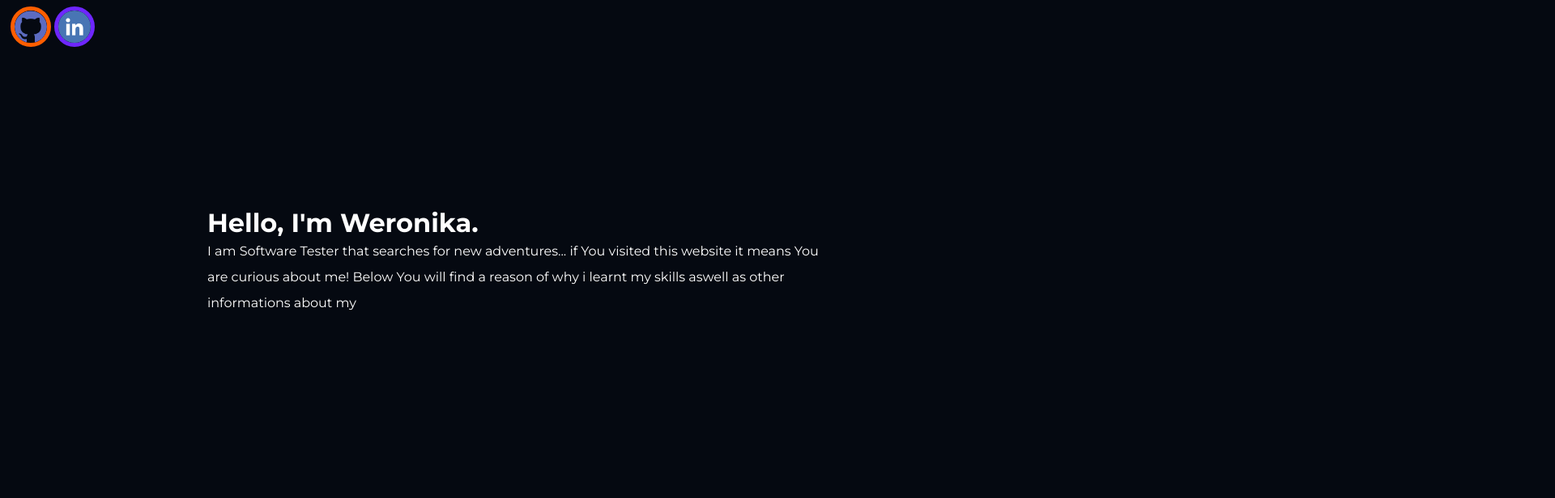
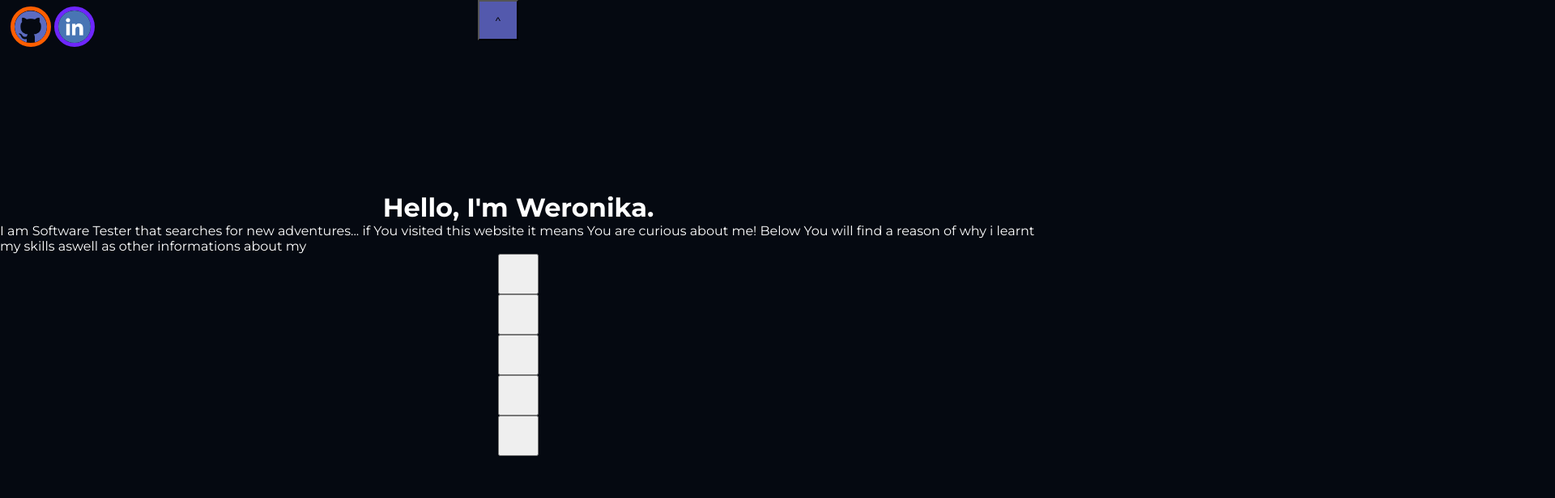
Before and after one commit to veru-tru/website, a website: page public/index.html in a window 1280 px wide. Shown: the top 616 px of the page at 81% size, 1920 px wide, since content can reach past the window. Drawn offline with Linux system fonts and the light colour scheme.

Commit message:
messy concept change - to be continued...

```diff
--- a/public/index.html
+++ b/public/index.html
@@ -13,18 +13,27 @@
 </head>
 
 <body>
+    <app>
         <div class="navbarLinks">
             <a href="https://github.com/veru-tru"><img class="navbarLink github" src="pictures/github.png"
                     alt="https://www.flaticon.com/free-icons/github"></a>
             <a href="https://www.linkedin.com/in/weronika-truscelli-807b4a208/"><img class="navbarLink linkedin"
                     src="pictures/linkedin.png" alt="https://www.flaticon.com/free-icons/linkedin"></a>
         </div>
-    <div id="welcomeSection">
+        <button class="back" data-target="back-btn">^</button>
+        <div id="welcomeSection" class="screen active">
             <h1>Hello, I'm Weronika.</h1>
-        <p>I am Software Tester that searches for new adventures... if You visited this website it means You are curious
-            about me! Below You will find a reason of why i learnt my skills aswell as other informations about my</p>
+            <p>I am Software Tester that searches for new adventures... if You visited this website it means You are
+                curious
+                about me! Below You will find a reason of why i learnt my skills aswell as other informations about my
+            </p>
+            <button data-target="characterSection"></button>
+            <button data-target="skills"></button>
+            <button data-target="space"></button>
+            <button data-target="about_me"></button>
+            <button data-target="carousel"></button>
         </div>
-    <div class="characterSection">
+        <div id="characterSection" class="characterSection screen">
             <div class="characterProfile">
                 <div class="character">
                     <div class="characterVisuals">
@@ -159,92 +168,115 @@
             </div>
         </div>
         <!-- <canvas id = "canvas" width = "500px" height ="300px"></canvas> -->
-    <div class="skills">
+        <div id="skills" class="screen">
             <div class="skill">
                 <h2>ARCGIS</h2>
                 <img class="skills-photo" src="pictures/gis.png" alt="bsd">
-            <p>Learning about ArcMap during my university years has been always my favourite part of the week. I decided
-                to focus more on how we can interpret data and visualise it using ArcMap toolbox, thats why i decided to
-                use the knowledge about ArcMap in my bachleor work. Later on in my first job i got to know about newer
-                product of Esri which is ArcGIS Pro. The endless possibilities of manipulating data has inspired me to
+                <p>Learning about ArcMap during my university years has been always my favourite part of the week. I
+                    decided
+                    to focus more on how we can interpret data and visualise it using ArcMap toolbox, thats why i
+                    decided to
+                    use the knowledge about ArcMap in my bachleor work. Later on in my first job i got to know about
+                    newer
+                    product of Esri which is ArcGIS Pro. The endless possibilities of manipulating data has inspired me
+                    to
                     deepen my knowledge about ArcGIS and its arcpy library.</p>
             </div>
             <div class="skill">
                 <h2>JAVASCRIPT HTML CSS</h2>
                 <img class="skills-photo" src="pictures/js.png" alt="vectorsmarket15">
-            <p>My journey with frontend tools started out of my curiosity, I have been always wondering how websites are
-                created. NOW I KNOW! Yet there is still huge journey in front of me and my curiosity is not focused only
+                <p>My journey with frontend tools started out of my curiosity, I have been always wondering how websites
+                    are
+                    created. NOW I KNOW! Yet there is still huge journey in front of me and my curiosity is not focused
+                    only
                     on frontend... now my other question is HOW THE BACKEND EXACTLY WORKS?! The best thing i love about
                     myself is that i know that its just a matter of time and i will get answer for my question!</p>
             </div>
             <div class="skill">
                 <h2>SQL</h2>
                 <img class="skills-photo" src="pictures/sql.png" alt="Freepik">
-            <p>Query language was something that I stumbled on while exploring about backend, i instantly felt in love
-                with SQL - for its simplicity and usefullness. Structured database management is so satisfying and at
+                <p>Query language was something that I stumbled on while exploring about backend, i instantly felt in
+                    love
+                    with SQL - for its simplicity and usefullness. Structured database management is so satisfying and
+                    at
                     the same time challenging - which is perfect match for me!</p>
             </div>
             <div class="skill">
                 <h2>PYTHON</h2>
                 <img class="skills-photo" src="pictures/python.png" alt="Foxland">
                 <p>I have attended to basic python course at that time i realized how useful it can be with data
-                manipulation and automation it works perfectly with ArcGIS Pro due to arcpy library. It allowed me to
+                    manipulation and automation it works perfectly with ArcGIS Pro due to arcpy library. It allowed me
+                    to
                     create simple code to automate map printouts of chosen properties.</p>
             </div>
             <div class="skill">
                 <h2>TESTING</h2>
                 <img class="skills-photo" src="pictures/tester.png" alt="Muhammad Ali">
-            <p>I got to know about testing importance because of my friend, she inspired me to learn more about it. At
-                the beggining understanding ISTQB syllabus was hard, but after expanding my knowledge about testing i
-                can admit that everything in syllabus has its own meaning and great sense. In testing i put emphasis on
+                <p>I got to know about testing importance because of my friend, she inspired me to learn more about it.
+                    At
+                    the beggining understanding ISTQB syllabus was hard, but after expanding my knowledge about testing
+                    i
+                    can admit that everything in syllabus has its own meaning and great sense. In testing i put emphasis
+                    on
                     communication, documentation, constant learning and analythical thinking.</p>
             </div>
         </div>
-    <div class="space">
+        <div id="space" class="screen">
             <h2>Now its time to get to know more about my passions</h2>
         </div>
-    <div class="about_me">
+        <div id="about_me" class="screen">
             <div class="about">
                 <h2>NATURE</h2>
-            <p>At certain point of my life i started to appreciate nature and so now i'm grateful everyday when i hear
-                birds singging and sun shining, my dream is to live simple life with a garden and my own vegetables on
-                the outskirts of the city. My university taught me a lot about relationship between components of the
+                <p>At certain point of my life i started to appreciate nature and so now i'm grateful everyday when i
+                    hear
+                    birds singging and sun shining, my dream is to live simple life with a garden and my own vegetables
+                    on
+                    the outskirts of the city. My university taught me a lot about relationship between components of
+                    the
                     nature and so now im able to see all the integrity which is beautiful.</p>
             </div>
             <div class="circle"></div>
             <div class="circle"></div>
             <div class="about">
                 <h2>SPANISH</h2>
-            <p>My journey with spanish is strongly connected to games, having friends talking in spanish around You can
-                be frustrating... and if i can't understand something - i will sure find a way to solve my problem! I'm
+                <p>My journey with spanish is strongly connected to games, having friends talking in spanish around You
+                    can
+                    be frustrating... and if i can't understand something - i will sure find a way to solve my problem!
+                    I'm
                     mostly learning argentinian accent of spanish - go and see the difference between argentinian and
                     spanish one! </p>
             </div>
             <div class="about">
                 <h2>MATH</h2>
-            <p>Math has always been my favourite subject. When i had to make a choice of major at university there were
-                two options playing in my brain: Math or Environment management? Do i regret? No. Yet there is a part of
-                my heart waiting to be filled with my "eureka" moments while learning math and I am certain I will find
+                <p>Math has always been my favourite subject. When i had to make a choice of major at university there
+                    were
+                    two options playing in my brain: Math or Environment management? Do i regret? No. Yet there is a
+                    part of
+                    my heart waiting to be filled with my "eureka" moments while learning math and I am certain I will
+                    find
                     my time to be fullfilled.</p>
             </div>
             <div class="circle"></div>
             <div class="circle"></div>
             <div class="about">
                 <h2>GAMES</h2>
-            <p>I have always been competetive gamer and my will of improvement has never faded away. I'm in love with
-                MMO RPGs, shooters or any coop games at which i can have fun with my friends. Have You ever heared about
+                <p>I have always been competetive gamer and my will of improvement has never faded away. I'm in love
+                    with
+                    MMO RPGs, shooters or any coop games at which i can have fun with my friends. Have You ever heared
+                    about
                     World of Warcraft, Aion or Valorant? Well... You might find me there!</p>
             </div>
             <div class="about">
                 <h2>DRAWING</h2>
                 <p>I lived with the wrong mindset "if You want to be an artist, You have to be blessed with talent"...
                     well... NO! To be able to draw You just have to put a lot of hard work and once i understood it I
-                started to progress. I treat drawing as learning hobby and so i do it in my own pace... im still at the
+                    started to progress. I treat drawing as learning hobby and so i do it in my own pace... im still at
+                    the
                     beggining of my journey, maybe You want to join?</p>
             </div>
             <div class="circle"></div>
         </div>
-    <div class="carousel">
+        <div id="carousel" class="screen">
             <button class="carousel-btn prev">Prev</button>
             <button class="carousel-btn next">Next</button>
             <ul>
@@ -254,6 +286,7 @@
             </ul>
         </div>
         <script src="script.js"></script>
+    </app>
 </body>
 
 </html>
--- a/public/script.js
+++ b/public/script.js
@@ -2,7 +2,6 @@ const nextBtn = document.querySelector(".next");
 const prevBtn = document.querySelector(".prev");
 let activeSlide = document.querySelector("[data-active]");
 let idNumber = Number(activeSlide.id)
-
 
 console.log(idNumber)
 
@@ -48,11 +47,11 @@ prevBtn.addEventListener("click", () => {
     }
 });
 
-const welcome = document.getElementById('welcomeSection');
-setTimeout(() => {
-    welcome.style.padding = '20%';
-    welcome.style.opacity = '1';
-}, 1000);
+// const welcome = document.getElementById('welcomeSection');
+// setTimeout(() => {
+//     welcome.style.padding = '20%';
+//     welcome.style.opacity = '1';
+// }, 1000);
 
 function sectionClick(id) {
     const sections = document.querySelectorAll(".statistic-section")
@@ -62,3 +61,23 @@ function sectionClick(id) {
     });
     document.getElementById(id).classList.add("active");
 }
+
+
+const buttons = document.querySelectorAll("button");
+const screens = document.querySelectorAll(".screen");
+
+buttons.forEach(button => {
+    button.addEventListener("click", () => {
+        const target = button.dataset.target;
+        console.log(target)
+        screens.forEach(screen => {
+            screen.classList.remove("active");
+        });
+        if (target === "back-btn") {
+            document.getElementById("welcomeSection").classList.add("active");
+        }
+        else {
+            document.getElementById(target).classList.add("active");
+        }
+    });
+});
--- a/public/styles.css
+++ b/public/styles.css
@@ -9,23 +9,20 @@ html {
 }
 
 body {
+    overflow: hidden;
     display: block;
     background-color: rgb(5, 9, 17);
     font-family: "Montserrat", sans-serif;
     color: rgb(255, 255, 255);
     height: 100%;
 }
-/* WELCOME SECTION */
 
 #welcomeSection {
-    padding: 10%;
-    height: 100%;
-    width: 100%;
-    opacity: 0;
-    transition: all 1s ease-in;
+    display: flex;
+    flex-direction: column;
+    justify-content: center;
+    align-items: center;
 }
-
-/* GITHUB AND LINKEDIN LINKS */
 
 .navbarLinks {
     position: fixed;
@@ -46,8 +43,13 @@ body {
     border: 5px solid rgb(110, 38, 255);
 }
 
+.back{
+    background-color: #5359ad;
+    position: absolute;
+    right: 50%;
+}
 
-.skills {
+/* .skills {
     display: flex;
     flex-direction: column;
     width: 100%;
@@ -103,7 +105,7 @@ canvas {
 
 ul {
     list-style-type: none;
-}
+} */
 
 
 .carousel {
@@ -138,8 +140,6 @@ ul {
 .next {
     right: 0;
 }
-
-/* "my character profile section" */
 
 .characterSection{
     margin-bottom: 20%;
@@ -176,10 +176,6 @@ ul {
 .characterVisuals {
     padding: 5%;
     height: 100%;
-}
-
-img {
-    height: 90%;
 }
 
 .skillbar {
@@ -220,3 +216,27 @@ img {
     display: flex;
     flex-direction: column;
 }
+
+button{
+    width: 50px;
+    height: 50px;
+    z-index: 1;
+}
+
+.screen {
+    position: absolute;
+    inset: 0;
+    opacity: 0;
+    visibility: hidden;
+    pointer-events: none;
+
+    transition:
+    opacity 0.5s ease,
+    visibility 0.5s ease;
+  }
+
+  .screen.active {
+    opacity: 1;
+    visibility: visible;
+    pointer-events: auto;
+  }
```
Lines whose indentation alone changed are shown as unchanged.
